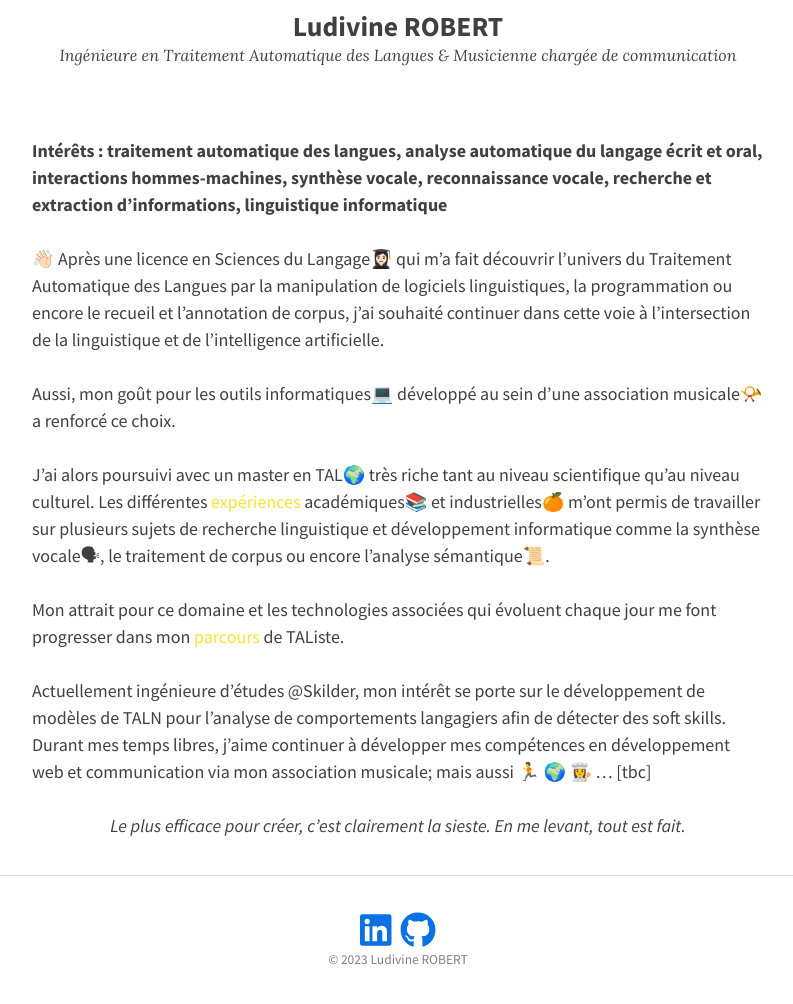
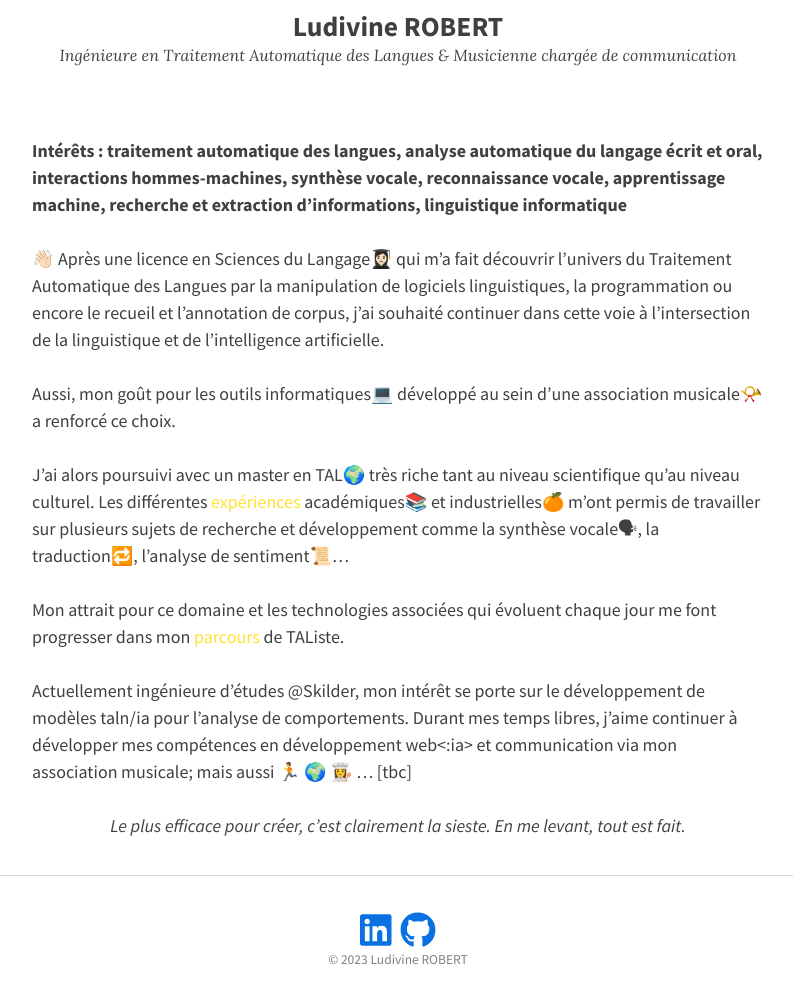
Before and after one commit to ludivinero/ludivinero.github.io, a Jekyll site: the page built from index.md, in a window 1280 px wide, cut to the strip 221-1263 px from the top of the page. Shown: the top 1004 px of the strip, without its empty margins (242-1035 px from the left). Built offline with Jekyll 4.4.1, drawn with Linux system fonts in a browser that asks for light colours; nearby versions of some CDN libraries.

Commit message:
update index

```diff
--- a/index.md
+++ b/index.md
@@ -7,19 +7,19 @@ entries_layout: list
 
 
 
-**Intérêts : traitement automatique des langues, analyse automatique du langage écrit et oral, interactions hommes-machines, synthèse vocale, reconnaissance vocale, recherche et extraction d'informations, linguistique informatique**
+**Intérêts : traitement automatique des langues, analyse automatique du langage écrit et oral, interactions hommes-machines, synthèse vocale, reconnaissance vocale, apprentissage machine, recherche et extraction d'informations, linguistique informatique**
 
 👋🏻 Après une licence en Sciences du Langage👩🏻‍🎓 qui m’a fait découvrir l’univers du Traitement Automatique des Langues par la manipulation de logiciels linguistiques, la programmation ou encore le recueil et l’annotation de corpus, j’ai souhaité continuer dans cette voie à l’intersection de la linguistique et de l’intelligence artificielle.
 
 Aussi, mon goût pour les outils informatiques💻 développé au sein d'une association musicale📯 a renforcé ce choix.
 
 J’ai alors poursuivi avec un master en TAL🌍 très riche tant au niveau scientifique qu’au niveau culturel.
-Les différentes <a href="https://ludivinero.github.io/page/" style="color:#ffe135; text-decoration:none;">expériences</a> académiques📚 et industrielles🍊 m’ont permis de travailler sur plusieurs sujets de recherche linguistique et développement informatique comme la synthèse vocale🗣, le traitement de corpus ou encore l’analyse sémantique📜.
+Les différentes <a href="https://ludivinero.github.io/page/" style="color:#ffe135; text-decoration:none;">expériences</a> académiques📚 et industrielles🍊 m’ont permis de travailler sur plusieurs sujets de recherche et développement comme la synthèse vocale🗣, la traduction🔁, l’analyse de sentiment📜…
 
 Mon attrait pour ce domaine et les technologies associées qui évoluent chaque jour me font progresser dans mon <a href="https://ludivinero.github.io/page2/" style="color:#ffe135; text-decoration:none;">parcours</a> de TAListe.
 
-Actuellement ingénieure d'études @Skilder, mon intérêt se porte sur le développement de modèles de TALN pour l'analyse de comportements langagiers afin de détecter des soft skills.
-Durant mes temps libres, j'aime continuer à développer mes compétences en développement web et communication via mon association musicale; mais aussi 🏃‍ 🌍 👩‍🍳 ...
+Actuellement ingénieure d'études @Skilder, mon intérêt se porte sur le développement de modèles taln/ia pour l’analyse de comportements.
+Durant mes temps libres, j'aime continuer à développer mes compétences en développement web<:ia> et communication via mon association musicale; mais aussi 🏃‍ 🌍 👩‍🍳 ...
 [tbc]
 
 
```
